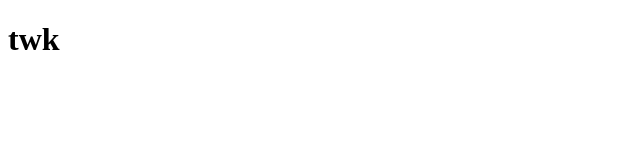
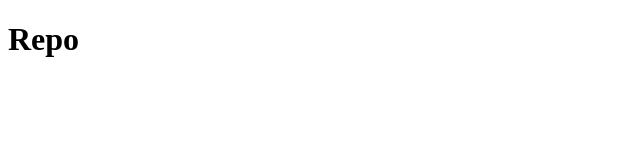
Before and after one commit to kr4721-dev/twk, a plain HTML site: page index.html in a window 1280 px wide. Shown: the full height of the page, 0-640 px from the left. Drawn offline with Linux system fonts and the light colour scheme.

Commit message:
✨ AI generated index.html

```diff
--- a/index.html
+++ b/index.html
@@ -1 +1 @@
-<!DOCTYPE html><html><body><h1>twk</h1></body></html>
+<!DOCTYPE html><html><head><title>Repo</title></head><body><h1>Repo</h1></body></html>
```
